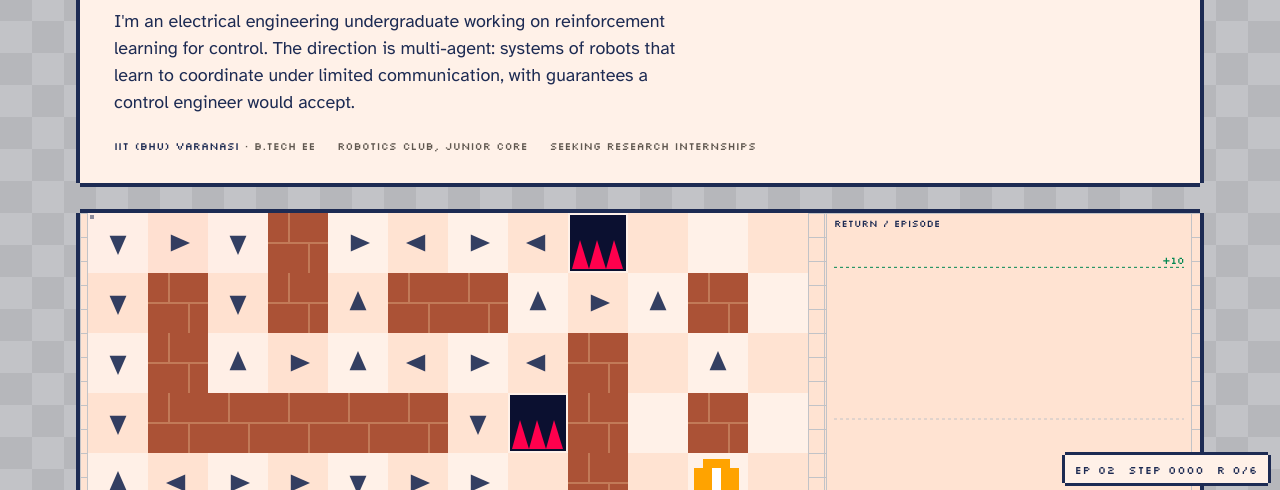
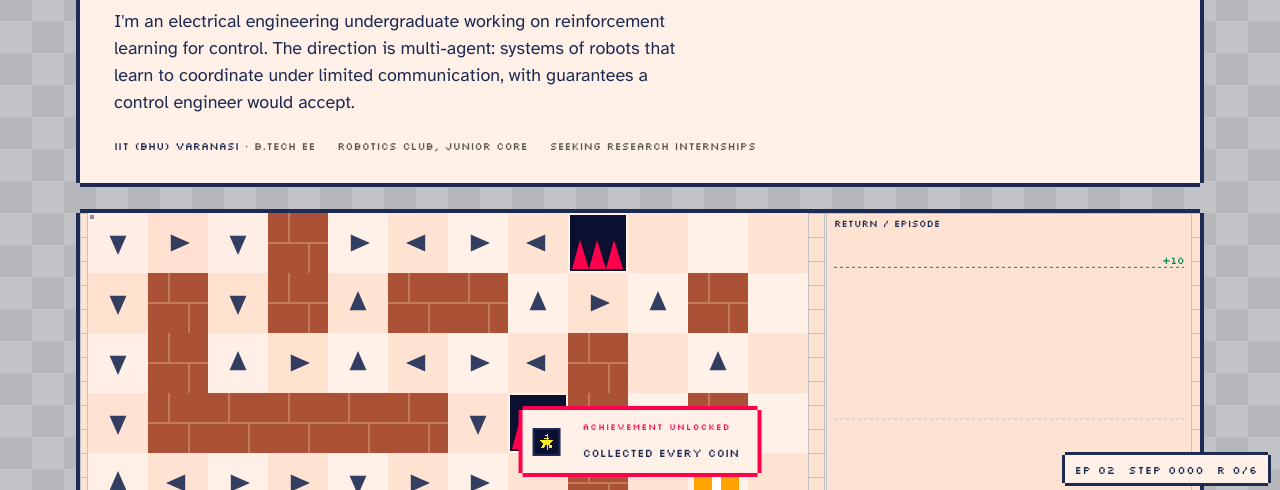
Before and after one commit to Amartya106/Amartya106.github.io, a plain HTML site: page index.html in a window 1280 px wide. Shown: the part 235-725 px from the top of the page. Drawn offline with Linux system fonts and the light colour scheme.

Commit message:
Gridworld: pixel project icons, RPG dialogue callouts, achievements, status glyphs
Co-Authored-By: Claude Sonnet 5.5 <noreply@anthropic.com>

```diff
--- a/assets/css/main.css
+++ b/assets/css/main.css
@@ -508,3 +508,45 @@ figure img { border: 3px solid var(--ink); }
 .sim-wrap canvas { cursor: crosshair; }
 
 .sim-wrap .tick { display: none; }
+
+/* ═══ Pixel content ══════════════════════════════════════════════════ */
+
+.px-icon { image-rendering: pixelated; display: inline-block; vertical-align: -9px; margin-right: 12px; background: #0b1030; padding: 3px; box-shadow: 0 0 0 2px var(--ink); }
+.px-icon-big { display: block; margin: 4px 0 18px; vertical-align: baseline; }
+.index .t { display: flex; align-items: center; }
+.index a.row:hover .px-icon { box-shadow: 0 0 0 2px var(--paper); }
+
+/* RPG dialogue box for callouts */
+.callout.dlg {
+  position: relative; background: var(--paper-2); border-left: 0; padding: 24px 24px 20px; margin: 2.2em 0; font-style: normal; font-family: var(--serif); font-size: 1.08rem; font-weight: 400; line-height: 1.5;
+  box-shadow: 0 -4px 0 0 var(--ink), 0 4px 0 0 var(--ink), -4px 0 0 0 var(--ink), 4px 0 0 0 var(--ink);
+}
+.callout.dlg::before { content: "NOTE"; position: absolute; top: -17px; left: 14px; background: var(--accent); color: var(--on-accent); font-family: var(--pixel); font-size: .64rem; padding: 4px 9px 2px; letter-spacing: .12em; }
+.callout.dlg::after { content: "\25BC"; position: absolute; right: 12px; bottom: 7px; color: var(--accent); font-size: .8rem; animation: dlgBlink 1s steps(2) infinite; }
+@keyframes dlgBlink { 50% { opacity: 0; } }
+.dlg-hide { clip-path: inset(0 0 100% 0); }
+.dlg-type { animation: dlgType 1s steps(var(--lines, 3)) forwards; }
+@keyframes dlgType { from { clip-path: inset(0 0 100% 0); } to { clip-path: inset(0 0 0 0); } }
+
+/* achievements */
+.ach-toast {
+  position: fixed; left: 50%; bottom: 92px; z-index: 9; display: flex; gap: 12px; align-items: center; pointer-events: none;
+  background: var(--paper); color: var(--ink); padding: 10px 18px 8px 12px; font-family: var(--pixel); opacity: 0; transform: translate(-50%, 28px);
+  box-shadow: 0 -4px 0 0 var(--accent), 0 4px 0 0 var(--accent), -4px 0 0 0 var(--accent), 4px 0 0 0 var(--accent);
+  transition: transform .3s steps(5), opacity .2s;
+}
+.ach-toast.show { opacity: 1; transform: translate(-50%, 0); }
+.ach-toast span { display: block; font-size: .56rem; letter-spacing: .12em; color: var(--accent); margin-bottom: 4px; }
+.ach-toast b { font-size: .72rem; font-weight: 400; }
+.ach-count { font-family: var(--pixel); font-size: .66rem; color: var(--accent); cursor: help; }
+
+/* status glyphs */
+.st-result::before { content: "\2605  "; }
+.st-wip::before { content: "\25B6  "; }
+.st-design::before { content: "\25A0  "; }
+
+@media (prefers-reduced-motion: reduce) {
+  .dlg-hide { clip-path: none; }
+  .callout.dlg::after { animation: none; }
+  .ach-toast { transition: none; }
+}
--- a/assets/js/gridworld.js
+++ b/assets/js/gridworld.js
@@ -22,7 +22,7 @@
   document.body.appendChild(cv); document.body.appendChild(hud);
   var ctx = cv.getContext("2d");
 
-  var Wl = 0, coins = [], got = 0, ep = 1, maxP = 0, p = 0, lastP = 0, dir = 1, frame = 0, moving = false, lastMove = 0, raf = 0, flash = 0;
+  var allSent = false, Wl = 0, coins = [], got = 0, ep = 1, maxP = 0, p = 0, lastP = 0, dir = 1, frame = 0, moving = false, lastMove = 0, raf = 0, flash = 0;
 
   function css(n) { return getComputedStyle(document.documentElement).getPropertyValue(n).trim(); }
 
@@ -80,6 +80,7 @@
     if (p > maxP) maxP = p;
     if (p < 0.02 && maxP > 0.96) { ep++; maxP = 0; got = 0; coins.forEach(function (k) { k.taken = false; }); }
     coins.forEach(function (k) { if (!k.taken && p >= k.c) { k.taken = true; got++; if (!silent) flash = 6; } });
+    if (!silent && coins.length && got === coins.length && !allSent) { allSent = true; document.dispatchEvent(new CustomEvent("gw:allcoins")); }
     if (Math.abs(p - lastP) > 1e-4) dir = p > lastP ? 1 : -1;
     lastP = p;
     draw(); hudText();
--- /dev/null
+++ b/assets/js/pixelart.js
@@ -0,0 +1,99 @@
+/* Pixel content: a 16x16 icon for each project, RPG-style callout boxes that reveal line by line,
+   and a small achievements system whose progress is remembered in the browser.
+   Everything here is additive: the page is complete without it. */
+
+(function () {
+  "use strict";
+
+  var reduced = window.matchMedia && window.matchMedia("(prefers-reduced-motion: reduce)").matches;
+
+  /* ---------- icons ---------- */
+  var PAL = { B: "#29adff", S: "#c2c3c7", Y: "#ffec27", C: "#29adff", G: "#00e436", R: "#ff004d", O: "#ffa300", W: "#fff1e8", N: "#ab5236", K: "#1d2b53" };
+  var ICONS = {
+    arm: ["................", "................", "............CCC.", "......YYY...CCC.", "......YYYSSSCC..", "......YYYSSSCCC.", ".......SS...CCC.", ".......SS.......", ".......SS.......", "......YYY.......", ".....BYYYBB.....", ".....BYYYBB.....", "..BBBBBBBBBBBB..", "..BBBBBBBBBBBB..", "................", "................"],
+    drone: ["................", "...G........G...", "..GGG......GGG..", ".GGGGG....GGGGG.", "..GGS......SGG..", "...G.S....S.G...", "......BBBB......", "......BYYB......", "......BYYB......", "......BBBB......", "...G.S....S.G...", "..GGS......SGG..", ".GGGGG....GGGGG.", "..GGG......GGG..", "...G........G...", "................"],
+    shield: ["................", "...CCCCCCCCCC...", "...CCCCCCCCCC...", "...CCCCWWCCCC...", "...CCCCWWCCCC...", "...CCWWWWWWCC...", "...CCWWWWWWCC...", "...CCCCWWCCCC...", "...CCCCWWCCCC...", "....CCCWWCCC....", "....CCCCCCCC....", ".....CCCCCC.....", "......CCCC......", ".......CC.......", "................", "................"],
+    pin: ["................", "........R.......", "......RRRRR.....", ".....RRRRRRR....", ".....RRRWRRR....", "....RRRWWWRRR...", ".....RRRWRRR....", ".....RRRRRRR....", "......RRRRR.....", ".......RR.......", ".......RR.......", ".......RR.......", "................", "..GGGGGGGGGGGG..", ".GG..........GG.", "................"],
+    cartpole: ["........O.......", ".......OOO......", "......OOOOO.....", ".......OOO......", "........RR......", "........RR......", "........RR......", "........RR......", "........RR......", "..BBBBBBBBBBBB..", "..BBBBBBBBBBBB..", "..BBBBBBBBBBBB..", "..BBBBBBBBBBBB..", "...SSS....SSS...", "...SSS....SSS...", "................"],
+    chair: ["................", "...NNNNNN.......", "...NNNNNN.......", "...NN...........", "...NN...........", "...NN...........", "...NN...........", "...YYYYYYYYYY...", "...YYYYYYYYYY...", "...NN......NN...", "...NN......NN...", "...NN......NN...", "...NN......NN...", "...NN......NN...", "................", "................"],
+    chip: ["................", "....S..S..S.....", "....S..S..S.....", "...BBBBBBBBBB...", ".SSBBBBBBBBBBSS.", "...BBGGGGGGBB...", "...BBGGGGGGBB...", ".SSBBGGYYGGBBSS.", "...BBGGYYGGBB...", "...BBGGGGGGBB...", ".SSBBGGGGGGBBSS.", "...BBBBBBBBBB...", "...BBBBBBBBBB...", "....S..S..S.....", "....S..S..S.....", "................"],
+    rover: ["............R...", "............S...", "............S...", "............S...", "....BBBBBBBBS...", "....BYYYBCCCB...", "....BYYYBCCCB...", "....BYYYBCCCB...", "....BBBBBBBBB...", "................", "..SSS.SSS.SSS...", "..SKS.SKS.SKS...", "..SKS.SKS.SKS...", "..SSS.SSS.SSS...", "................", "................"],
+    eye: ["................", "................", "................", "................", ".....WWWWWW.....", "...WWWWWCWWWW...", "..WWWWWCCCWWWW..", ".WWWWWCKKCCWWWW.", ".WWWWWWKKCWWWWW.", "..WWWWWWCWWWWW..", "...WWWWWWWWWW...", ".....WWWWWW.....", "................", "................", "................", "................"],
+    wave: ["................", "..S.............", "..S.............", "..S...GG........", "..S..GGGG.......", "..S..G..G.......", "..S.G....G......", "..S.G....G......", ".SSGSSSSSSSSSSSS", "..SG......G.....", "..S.......G.....", "..S........G....", "..S........GG.G.", "..S.........GGG.", "..S..........G..", "................"],
+    nodes: ["................", "............C...", "....C......CCC..", "...CCC....CCCCC.", "..CCCCC....CCC..", "...CCC....S.C...", "....C.S.G.S.....", "....S..GGG......", "....S.GGGGG.....", "...S...GGG......", "...C....G.S.Y...", "..CCC......YYY..", ".CCCCC....YYYYY.", "..CCC......YYY..", "...C........Y...", "................"],
+    flame: ["................", "........OO......", "........OOO.....", ".......OOOO.....", "......OOOOOO....", ".....OOOOOOO....", "....OOOOOOOOO...", "....OOYYYYYOO...", "...OOOYYYYYOO...", "...OOOYYYYYOO...", "...OOOYWWWYOO...", "....OOYWWWYO....", ".....OYWWWY.....", "......OOOO......", "................", "................"],
+    star: ["................", "........Y.......", ".......YY.......", "........Y.......", "......YYYY......", "........Y.......", "..YYYYYYYYYYYY..", "...YYYYYYYYYY...", "....YYYYYYYY....", ".....YYYYYY.....", ".....YYYYYY.....", "....YYY.Y.YYY...", "...YYY..Y.YYY...", "........Y.......", "........Y.......", "................"]
+  };
+  var BY_SLUG = {
+    "manipulator-rl": "arm", "px4-rotor-failure": "drone", "safe-rl-nav": "shield", "slam-nav-mecanum": "pin", "rl-cartpole-dqn": "cartpole",
+    "chair-occupation": "chair", "uno-q-vision-servo": "chip", "irc-rover": "rover", "computer-vision-algorithms": "eye",
+    "modern-control-engineering": "wave", "ros2-learning": "nodes", "neural-network-from-scratch": "nodes", "pytorch-implementation": "flame"
+  };
+
+  function slugOf(href) { var m = /\/([^\/]+)\/?$/.exec((href || "").replace(/[#?].*$/, "")); return m ? m[1] : ""; }
+  function iconEl(name, size) {
+    var rows = ICONS[name] || ICONS.star, c = document.createElement("canvas");
+    c.width = 16; c.height = 16; c.className = "px-icon"; c.style.width = c.style.height = size + "px"; c.setAttribute("aria-hidden", "true");
+    var g = c.getContext("2d");
+    for (var y = 0; y < 16; y++) for (var x = 0; x < 16; x++) { var ch = rows[y][x]; if (ch === ".") continue; g.fillStyle = PAL[ch]; g.fillRect(x, y, 1, 1); }
+    return c;
+  }
+
+  document.querySelectorAll(".index a.row").forEach(function (row) {
+    var t = row.querySelector(".t"); if (!t) return;
+    t.insertBefore(iconEl(BY_SLUG[slugOf(row.getAttribute("href"))] || "star", 28), t.firstChild);
+  });
+  var h1 = document.querySelector(".case h1");
+  if (h1) { var slug = slugOf(location.pathname); if (BY_SLUG[slug]) { var big = iconEl(BY_SLUG[slug], 44); big.classList.add("px-icon-big"); h1.parentNode.insertBefore(big, h1); } }
+
+  /* ---------- dialogue boxes: reveal line by line ---------- */
+  document.querySelectorAll(".callout").forEach(function (box) {
+    box.classList.add("dlg");
+    if (reduced || !("IntersectionObserver" in window)) return;
+    var lh = parseFloat(getComputedStyle(box).lineHeight) || 24;
+    var io = new IntersectionObserver(function (en) {
+      if (!en[0].isIntersecting) return; io.disconnect();
+      var inner = box.querySelector("p") || box, lines = Math.max(1, Math.round(inner.getBoundingClientRect().height / lh));
+      inner.style.setProperty("--lines", lines); inner.classList.add("dlg-type");
+      inner.style.animationDuration = Math.min(3.2, 0.35 + lines * 0.32) + "s";
+    }, { threshold: 0.6 });
+    box.querySelector("p") && box.querySelector("p").classList.add("dlg-hide"); io.observe(box);
+  });
+
+  /* ---------- achievements ---------- */
+  var KEY = "gw-achievements", LIST = {
+    coins: "Collected every coin", learner: "Watched an agent learn", builder: "Edited the world", reader: "Read a case study", explorer: "Visited three pages"
+  };
+  var got = {};
+  try { got = JSON.parse(localStorage.getItem(KEY) || "{}") || {}; } catch (e) { got = {}; }
+  function save() { try { localStorage.setItem(KEY, JSON.stringify(got)); } catch (e) { /* private mode: progress stays in memory */ } }
+
+  var toastEl = null, badge = document.createElement("span");
+  badge.className = "ach-count"; var foot = document.querySelector(".footer-inner");
+  if (foot) { foot.appendChild(badge); }
+  function refresh() { var n = Object.keys(got).length, tot = Object.keys(LIST).length; badge.textContent = "ACHIEVEMENTS " + n + "/" + tot; badge.title = Object.keys(LIST).map(function (k) { return (got[k] ? "\u2713 " : "\u25a1 ") + LIST[k]; }).join("\n"); }
+  function toast(msg) {
+    if (!toastEl) { toastEl = document.createElement("div"); toastEl.className = "ach-toast"; toastEl.setAttribute("role", "status"); document.body.appendChild(toastEl); }
+    toastEl.innerHTML = ""; var s = document.createElement("span"); s.textContent = "ACHIEVEMENT UNLOCKED"; var b = document.createElement("b"); b.textContent = msg;
+    toastEl.appendChild(iconEl("star", 24)); var w = document.createElement("div"); w.appendChild(s); w.appendChild(b); toastEl.appendChild(w);
+    toastEl.classList.remove("show"); void toastEl.offsetWidth; toastEl.classList.add("show");
+    clearTimeout(toast.t); toast.t = setTimeout(function () { toastEl.classList.remove("show"); }, 4200);
+  }
+  function unlock(id) { if (got[id] || !LIST[id]) return; got[id] = Date.now(); save(); refresh(); toast(LIST[id]); }
+  refresh();
+
+  document.addEventListener("gw:allcoins", function () { unlock("coins"); });
+  document.addEventListener("gw:learned", function () { unlock("learner"); });
+  document.addEventListener("gw:edited", function () { unlock("builder"); });
+
+  // reader: stayed on a case study for 12 s or scrolled most of the way down it
+  if (/\/projects\/[^\/]+\/?$/.test(location.pathname)) {
+    setTimeout(function () { unlock("reader"); }, 12000);
+    window.addEventListener("scroll", function () { var max = document.documentElement.scrollHeight - innerHeight; if (max > 0 && scrollY / max > 0.6) unlock("reader"); }, { passive: true });
+  }
+  // explorer: three distinct pages
+  try {
+    var seen = JSON.parse(sessionStorage.getItem("gw-seen") || "[]"); if (seen.indexOf(location.pathname) === -1) seen.push(location.pathname);
+    sessionStorage.setItem("gw-seen", JSON.stringify(seen)); if (seen.length >= 3) unlock("explorer");
+  } catch (e) { /* storage unavailable */ }
+})();
--- a/assets/js/qgrid.js
+++ b/assets/js/qgrid.js
@@ -22,7 +22,7 @@
   var DX = [0, 1, 0, -1], DY = [-1, 0, 1, 0];                       // up, right, down, left
   var ALPHA = 0.25, GAMMA = 0.95, EPS_MIN = 0.04, EPS_DECAY = 0.985, STEP_R = -0.04, BUMP_R = -0.2, BLOCK_R = -0.5, PIT_R = -10, GOAL_R = 10, MAXSTEPS = 120;
 
-  var grid = [], agents = [], eps = 1, ep = 0, steps = 0, hist = [], wins = [], running = false, visible = true, last = 0, raf = 0, col = {};
+  var learned = false, grid = [], agents = [], eps = 1, ep = 0, steps = 0, hist = [], wins = [], running = false, visible = true, last = 0, raf = 0, col = {};
   var w = 0, h = 0, dpr = 1, T = 20, mx = 0, my = 0, plot = null;
 
   var BOT = ["...XX...", ".XXXXXX.", "XXOXXOXX", "XXXXXXXX", ".XXXXXX.", ".XXXXXX.", ".XX..XX.", ".XX..XX."];
@@ -73,6 +73,7 @@
   function endEpisode() {
     hist.push(agents[0].ret); wins.push(agents[0].win ? 1 : 0); if (hist.length > 400) { hist.shift(); wins.shift(); }
     ep++; eps = Math.max(EPS_MIN, eps * EPS_DECAY); restartEpisode();
+    if (!learned && ep >= 20 && successRate() >= 0.9) { learned = true; document.dispatchEvent(new CustomEvent("gw:learned")); }
   }
   function successRate() { var n = Math.min(20, wins.length); if (!n) return 0; var s = 0; for (var i = wins.length - n; i < wins.length; i++) s += wins[i]; return s / n; }
 
@@ -182,6 +183,7 @@
     else if (t === "erase") grid[i] = FLOOR;
     else if (t === "goal") { if (grid[i] === WALL) return; for (var k = 0; k < grid.length; k++) if (grid[k] === GOAL) grid[k] = FLOOR; grid[i] = GOAL; }
     eps = Math.max(eps, 0.35); restartEpisode();
+    document.dispatchEvent(new CustomEvent("gw:edited"));
     if (reduced) trainOffline(200); else draw();
   });
   if (resetBtn) resetBtn.addEventListener("click", function () { resetAll(); if (reduced) trainOffline(200); else draw(); });
```
Also changed, not shown: 404.html (+1 -0 lines), about/index.html (+1 -0 lines), index.html (+1 -0 lines), projects/chair-occupation/index.html (+1 -0 lines), projects/index.html (+1 -0 lines), projects/manipulator-rl/index.html (+1 -0 lines), projects/px4-rotor-failure/index.html (+1 -0 lines), projects/rl-cartpole-dqn/index.html (+1 -0 lines), projects/safe-rl-nav/index.html (+1 -0 lines), projects/slam-nav-mecanum/index.html (+1 -0 lines), projects/uno-q-vision-servo/index.html (+1 -0 lines).
